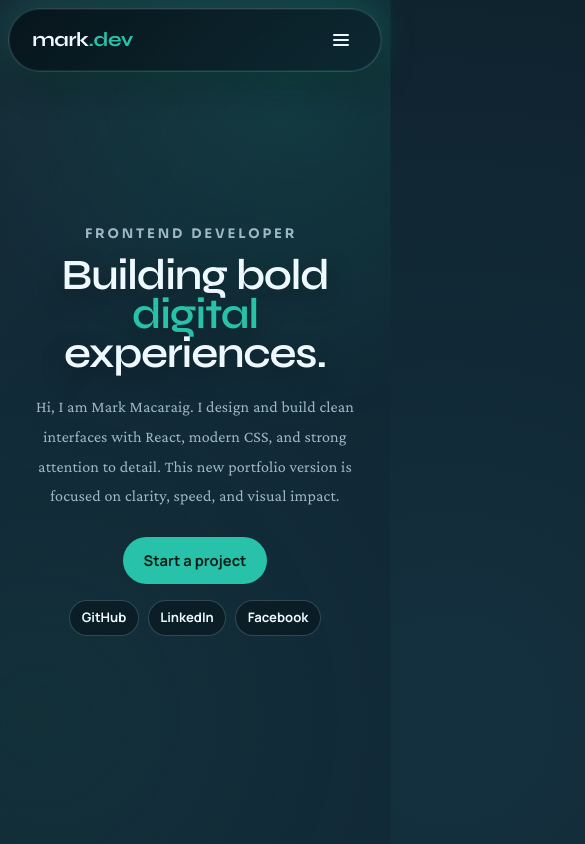
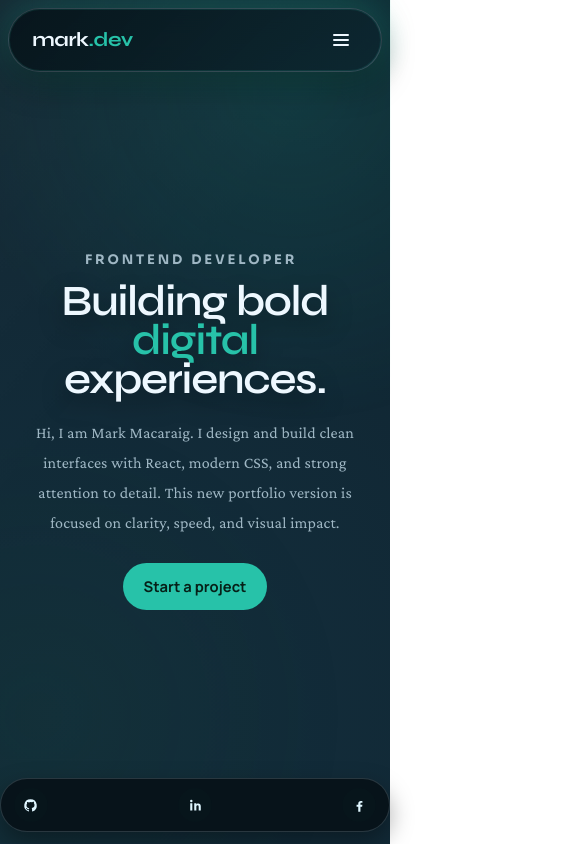
Before and after one commit to aintdrevv/markdev, a React (Vite) app: page / in a window 390 px wide. Shown: the top 844 px of the page, 585 px wide, since content can reach past the window. Built offline with nearby package versions, Linux system fonts and the light colour scheme.

Commit message:
Refine mobile layout and social dock styling

```diff
--- a/src/components/Hero.jsx
+++ b/src/components/Hero.jsx
@@ -50,14 +50,20 @@ export default function Hero() {
           </div>
 
           <div className="hero-mobile-links" aria-label="Quick links">
-            <a href="https://github.com/aintdrevv" target="_blank" rel="noreferrer">
-              GitHub
+            <a href="https://github.com/aintdrevv" target="_blank" rel="noreferrer" aria-label="GitHub">
+              <svg viewBox="0 0 24 24" fill="currentColor" aria-hidden="true">
+                <path d="M12 2a10 10 0 0 0-3.16 19.49c.5.09.68-.22.68-.49v-1.7c-2.78.62-3.37-1.2-3.37-1.2-.46-1.18-1.12-1.49-1.12-1.49-.91-.62.06-.61.06-.61 1 .07 1.53 1.03 1.53 1.03.9 1.52 2.35 1.08 2.93.82.09-.65.35-1.08.63-1.33-2.22-.25-4.56-1.1-4.56-4.91 0-1.08.4-1.97 1.04-2.66-.1-.25-.45-1.25.1-2.61 0 0 .84-.26 2.75 1.02A9.8 9.8 0 0 1 12 6.58a9.8 9.8 0 0 1 2.51.33c1.9-1.28 2.74-1.02 2.74-1.02.55 1.36.2 2.36.1 2.61.65.69 1.04 1.58 1.04 2.66 0 3.82-2.34 4.66-4.57 4.91.36.31.68.91.68 1.85V21c0 .27.18.59.69.49A10 10 0 0 0 12 2Z" />
+              </svg>
             </a>
-            <a href="https://www.linkedin.com/in/mark-macaraig-25b9b3201/" target="_blank" rel="noreferrer">
-              LinkedIn
+            <a href="https://www.linkedin.com/in/mark-macaraig-25b9b3201/" target="_blank" rel="noreferrer" aria-label="LinkedIn">
+              <svg viewBox="0 0 24 24" fill="currentColor" aria-hidden="true">
+                <path d="M6.94 8.5H3.56V20h3.38V8.5ZM5.25 3A1.96 1.96 0 1 0 5.3 6.92 1.96 1.96 0 0 0 5.25 3ZM20.44 13.4c0-3.18-1.7-4.66-3.96-4.66-1.82 0-2.64 1-3.1 1.71V8.5H10V20h3.37v-6.17c0-.32.02-.64.12-.87.26-.64.84-1.3 1.82-1.3 1.28 0 1.79.98 1.79 2.4V20h3.34v-6.6Z" />
+              </svg>
             </a>
-            <a href="https://www.facebook.com/mrkinyourheart" target="_blank" rel="noreferrer">
-              Facebook
+            <a href="https://www.facebook.com/mrkinyourheart" target="_blank" rel="noreferrer" aria-label="Facebook">
+              <svg viewBox="0 0 24 24" fill="currentColor" aria-hidden="true">
+                <path d="M13.5 22v-8h2.7l.4-3h-3.1V9.1c0-.87.27-1.46 1.54-1.46H16.7V5.1c-.3-.04-1.32-.1-2.52-.1-2.5 0-4.18 1.52-4.18 4.3V11H7.3v3h2.7v8h3.5Z" />
+              </svg>
             </a>
           </div>
         </div>
--- a/src/index.css
+++ b/src/index.css
@@ -73,7 +73,7 @@ body {
 }
 
 .section::before {
-  content: attr(data-deco);
+  content: none;
   position: absolute;
   left: 50%;
   top: 54%;
@@ -98,14 +98,6 @@ body {
 .section > .container {
   position: relative;
   z-index: 1;
-}
-
-.section-projects::before {
-  white-space: normal;
-  width: min(88vw, 760px);
-  text-wrap: balance;
-  text-align: center;
-  left: 50%;
 }
 
 .section-title {
@@ -303,20 +295,40 @@ body {
 .hero-mobile-links {
   display: none;
   margin-top: 1rem;
-  gap: 0.55rem;
+  gap: 0.85rem;
   justify-content: center;
-  flex-wrap: wrap;
+  align-items: center;
 }
 
 .hero-mobile-links a {
-  color: var(--text);
-  border: 1px solid var(--line);
+  width: 34px;
+  height: 34px;
+  display: inline-flex;
+  align-items: center;
+  justify-content: center;
+  color: #dff6ff;
+  border: 0;
   border-radius: 999px;
-  padding: 0.45rem 0.72rem;
-  font-size: 0.82rem;
-  font-weight: 700;
+  padding: 0;
   text-decoration: none;
   background: rgba(8, 22, 29, 0.65);
+  box-shadow: none;
+  transition: transform 0.18s ease, background-color 0.18s ease, color 0.18s ease;
+}
+
+.hero-mobile-links a svg {
+  width: 15px;
+  height: 15px;
+}
+
+.hero-mobile-links a:hover {
+  color: #ffffff;
+  background: rgba(39, 194, 169, 0.28);
+  transform: translateY(-2px);
+}
+
+.hero-mobile-links a:active {
+  transform: translateY(0) scale(0.96);
 }
 
 .floating-socials {
@@ -720,6 +732,10 @@ body {
 }
 
 @media (max-width: 760px) {
+  .container {
+    width: 100%;
+  }
+
   .top-nav {
     left: 0.5rem;
     right: 0.5rem;
@@ -741,18 +757,15 @@ body {
     padding: 3.2rem 0;
   }
 
-  .section::before {
-    top: 50%;
-    font-size: clamp(3.2rem, 18vw, 7.5rem);
-    letter-spacing: 0.05em;
-    line-height: 1;
-    opacity: 0.2;
-    filter: blur(2px);
-    max-width: 90vw;
-  }
-
-  .section-projects::before {
-    width: min(82vw, 330px);
+  .about-block,
+  .skill-card,
+  .project-card,
+  .contact-card {
+    border-radius: 0 !important;
+    width: 100%;
+    max-width: 100%;
+    border-left: 0;
+    border-right: 0;
   }
 
   .menu-toggle {
@@ -796,6 +809,25 @@ body {
 
   .hero-mobile-links {
     display: flex;
+    position: fixed;
+    left: 0;
+    right: 0;
+    bottom: calc(0.75rem + env(safe-area-inset-bottom));
+    width: auto;
+    transform: none;
+    margin-top: 0;
+    padding: 0.56rem 0.8rem;
+    border: 1px solid rgba(159, 183, 196, 0.22);
+    border-radius: 999px;
+    background: rgba(7, 18, 24, 0.92);
+    backdrop-filter: blur(10px);
+    box-shadow: 0 10px 24px rgba(0, 0, 0, 0.35);
+    z-index: 60;
+    justify-content: space-between;
+  }
+
+  .site-shell {
+    padding-bottom: 5rem;
   }
 
   .contact-actions {
```
